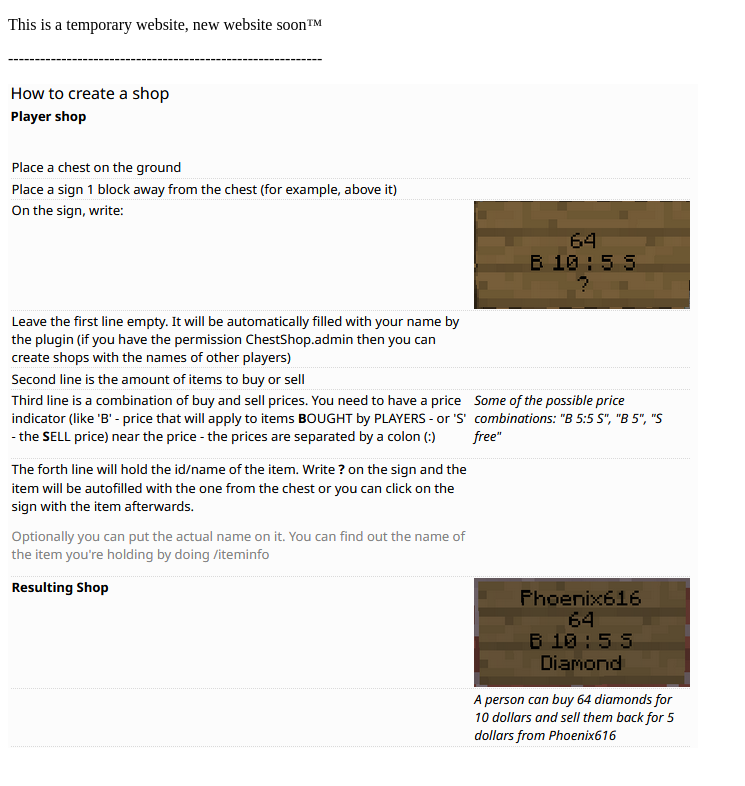
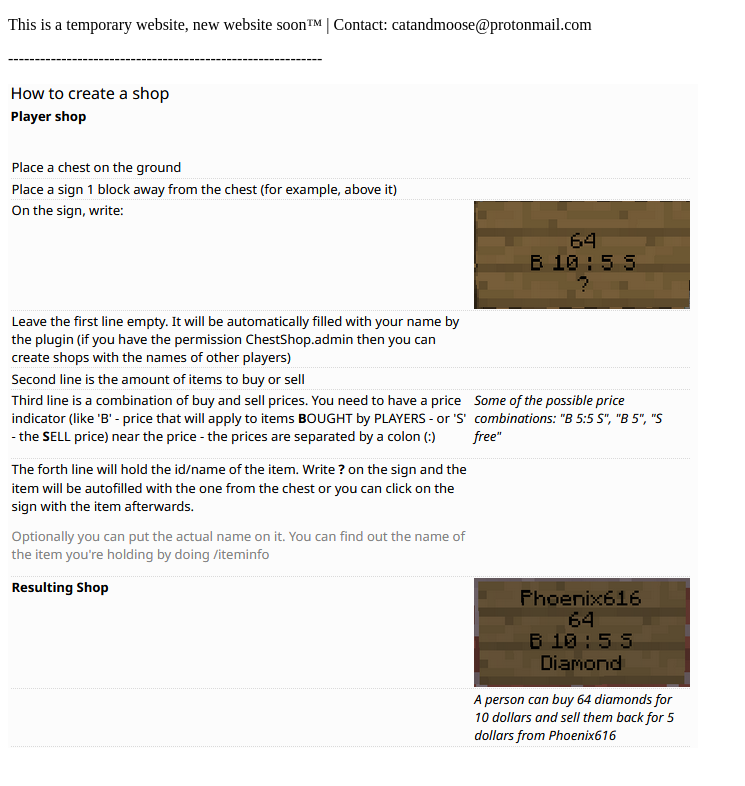
Before and after one commit to catandmoose/catandmoose.github.io, a plain HTML site: page index.html in a window 1280 px wide. Shown: the whole page, without its empty margins (0-745 px from the left). Drawn offline with Linux system fonts and the light colour scheme.

Commit message:
Update index.html

```diff
--- a/index.html
+++ b/index.html
@@ -1,6 +1,6 @@
 <!DOCTYPE html>
 <head>
-  <p>This is a temporary website, new website soon™</p>
+  <p>This is a temporary website, new website soon™ | Contact: catandmoose@protonmail.com</p>
   <p>-----------------------------------------------------------</p>
 </head>
 <body>
```
